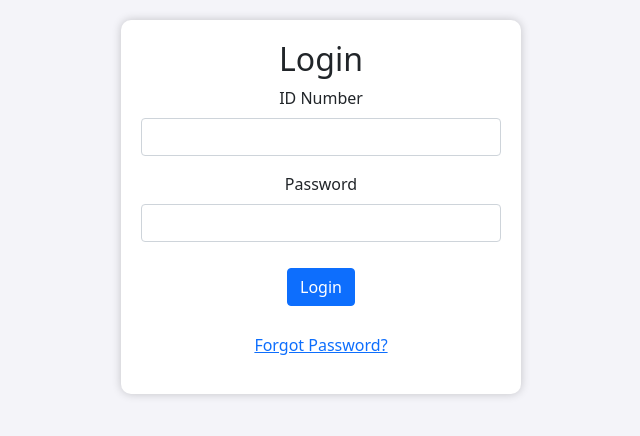
After one commit to codeStreakShifu/tracker, a PHP site: page /login.html in a window 1280 px wide. The commit adds this page. Shown: the top 436 px of the page, without its empty margins (319-959 px from the left). Run offline with PHP 8.4, Linux system fonts and the light colour scheme.

Commit message:
qweqweqw

```diff
--- a/db.php
+++ b/db.php
@@ -17,8 +17,6 @@ $options = [
 try {
     $pdo = new PDO($dsn, $user, $pass, $options);
 } catch (\PDOException $e) {
-    // Return a valid JSON error response if the connection fails.
-    echo json_encode(["status" => "error", "message" => "Database connection failed: " . $e->getMessage()]);
-    exit;
+    die("Database connection failed: " . $e->getMessage());
 }
 ?>
--- a/fiveserver.config.js
+++ /dev/null
@@ -1,3 +0,0 @@
-module.exports = {
-    php: "C:\xampp\php\php.exe"
-  }
--- /dev/null
+++ b/login.html
@@ -0,0 +1,116 @@
+<!DOCTYPE html>
+<html lang="en">
+<head>
+  <meta charset="UTF-8">
+  <meta name="viewport" content="width=device-width, initial-scale=1.0">
+  <title>Login - Attendance Tracker</title>
+  <link href="https://cdn.jsdelivr.net/npm/bootstrap@5.1.3/dist/css/bootstrap.min.css" rel="stylesheet">
+  <style>
+    body {
+      background-color: #f4f4f9;
+      padding: 20px;
+    }
+    .login-container {
+      max-width: 400px;
+      margin: auto;
+      background: white;
+      padding: 20px;
+      border-radius: 10px;
+      box-shadow: 0 0 10px rgba(0, 0, 0, 0.2);
+      text-align: center;
+    }
+    .btn {
+      margin: 10px;
+    }
+  </style>
+</head>
+<body>
+  <div class="login-container">
+    <h2>Login</h2>
+    <form id="loginForm">
+      <div class="mb-3">
+        <label for="idNumber" class="form-label">ID Number</label>
+        <input type="text" class="form-control" id="idNumber" required>
+      </div>
+      <div class="mb-3">
+        <label for="password" class="form-label">Password</label>
+        <input type="password" class="form-control" id="password" required>
+      </div>
+      <button type="submit" class="btn btn-primary">Login</button>
+    </form>
+    <button class="btn btn-link" onclick="showForgotPassword()">Forgot Password?</button>
+  </div>
+
+  <div class="login-container" id="forgotPasswordContainer" style="display: none;">
+    <h2>Change Password</h2>
+    <form id="changePasswordForm">
+      <div class="mb-3">
+        <label for="idNumberChange" class="form-label">ID Number</label>
+        <input type="text" class="form-control" id="idNumberChange" required>
+      </div>
+      <div class="mb-3">
+        <label for="newPassword" class="form-label">New Password</label>
+        <input type="password" class="form-control" id="newPassword" required>
+      </div>
+      <button type="submit" class="btn btn-primary">Change Password</button>
+    </form>
+    <button class="btn btn-link" onclick="showLogin()">Back to Login</button>
+  </div>
+
+  <script>
+    function showForgotPassword() {
+      document.getElementById('loginForm').style.display = 'none';
+      document.getElementById('forgotPasswordContainer').style.display = 'block';
+    }
+
+    function showLogin() {
+      document.getElementById('forgotPasswordContainer').style.display = 'none';
+      document.getElementById('loginForm').style.display = 'block';
+    }
+
+    document.getElementById('loginForm').addEventListener('submit', function(event) {
+      event.preventDefault();
+      const idNumber = document.getElementById('idNumber').value;
+      const password = document.getElementById('password').value;
+
+      fetch('login.php', {
+        method: 'POST',
+        headers: { 'Content-Type': 'application/json' },
+        body: JSON.stringify({ idNumber: idNumber, password: password })
+      })
+      .then(response => response.json())
+      .then(data => {
+        if (data.status === 'success') {
+          localStorage.setItem("userId", idNumber); // Store user ID in local storage
+          window.location.href = 'tracker.html';
+        } else {
+          alert(data.message);
+        }
+      })
+      .catch(error => console.error('Error:', error));
+    });
+
+    document.getElementById('changePasswordForm').addEventListener('submit', function(event) {
+      event.preventDefault();
+      const idNumber = document.getElementById('idNumberChange').value;
+      const newPassword = document.getElementById('newPassword').value;
+
+      fetch('change_password.php', {
+        method: 'POST',
+        headers: { 'Content-Type': 'application/json' },
+        body: JSON.stringify({ idNumber: idNumber, newPassword: newPassword })
+      })
+      .then(response => response.json())
+      .then(data => {
+        if (data.status === 'success') {
+          alert('Password changed successfully');
+          showLogin();
+        } else {
+          alert(data.message);
+        }
+      })
+      .catch(error => console.error('Error:', error));
+    });
+  </script>
+</body>
+</html>
```
Also changed, not shown: change_password.php (added, +24 -0 lines), error_log.txt (added, +17 -0 lines), export.php (+5 -2 lines), login.php (added, +30 -0 lines), report.php (+6 -3 lines), stamp.php (+6 -3 lines), tracker.html (renamed from index.html, +21 -6 lines), Screenshot 2025-02-27 061917.png (added).
